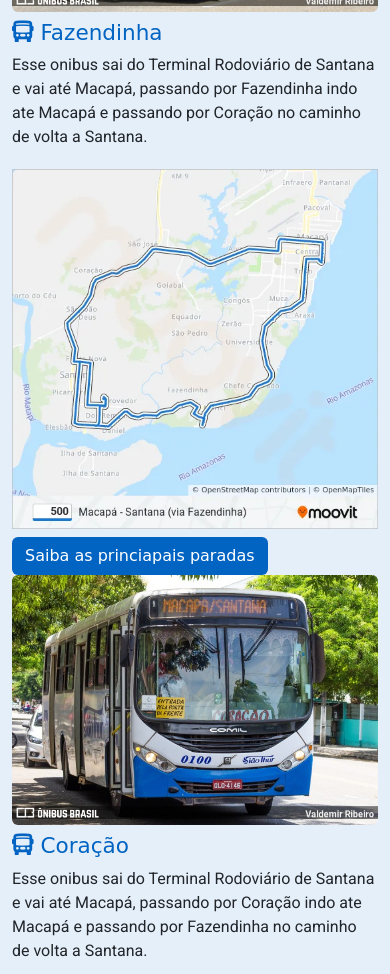
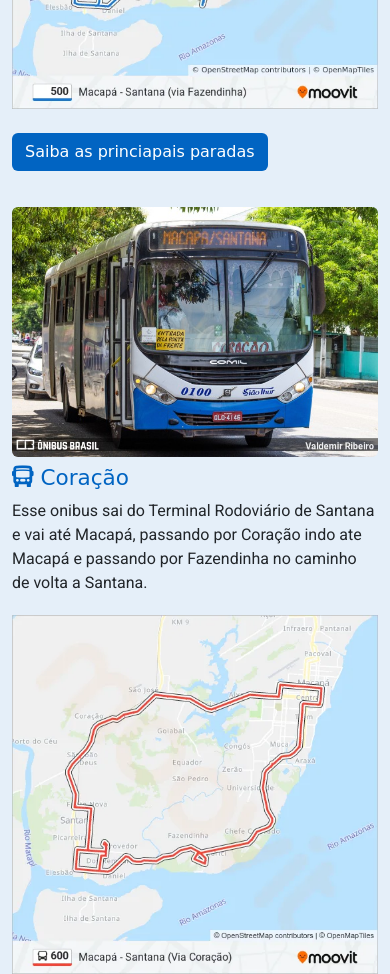
Before and after one commit to xVOGHx/Siao-thur, a plain HTML site: page index.html in a window 390 px wide. Shown: the part 1820-2794 px from the top of the page. Drawn offline with nearby package versions, Linux system fonts and the light colour scheme; a web font is replaced by a local one.

Commit message:
responsividade

```diff
--- a/index.html
+++ b/index.html
@@ -103,7 +103,7 @@
                     <h2 class="section-title text-center">Rotas <span class="text-colored">dos onibus</span></h2>
                 </div>
                 <div class="row mt-4">
-                    <div class="col-md-4">
+                    <div class="col-md-4" id="fazendinha-rotas">
                         <img src="./img/fazendinha.jpg" alt="" class="d-block w-100 rounded mb-2" id="img-rotas">
                         <h3 class="section-title text-colored fs-4">
                             <i class="bi bi-bus-front-fill"></i>
@@ -159,7 +159,7 @@
                             </ul>
                         </nav>
                     </div>
-                    <div class="col-md-4">
+                    <div class="col-md-4" id="coração-rotas">
                         <img src="./img/coração.jpg" alt="" class="d-block w-100 rounded mb-2" id="img-rotas">
                         <h3 class="section-title text-colored fs-4">
                             <i class="bi bi-bus-front-fill"></i>
@@ -208,7 +208,7 @@
                             </ul>
                         </nav>
                     </div>
-                    <div class="col-md-4">
+                    <div class="col-md-4" id="km09-rotas">
                         <img src="./img/km-09.jpg" alt="" class="d-block w-100 rounded mb-2" id="img-rotas">
                         <h3 class="section-title text-colored fs-4">
                             <i class="bi bi-bus-front-fill"></i>
--- a/main.css
+++ b/main.css
@@ -61,3 +61,20 @@ body{
 .social-links li a {
     text-decoration: none;
 }
+
+@media (max-width: 767px) {
+    .carousel-item img {
+        height: 280px;
+    }
+
+    .btn-paradas {
+        margin-top: 16px;
+        margin-bottom: 16px;
+    }
+
+    #fazendinha-rotas,
+    #coração-rotas,
+    #km09-rotas {
+        padding-bottom: 20px;
+    }
+}
```
